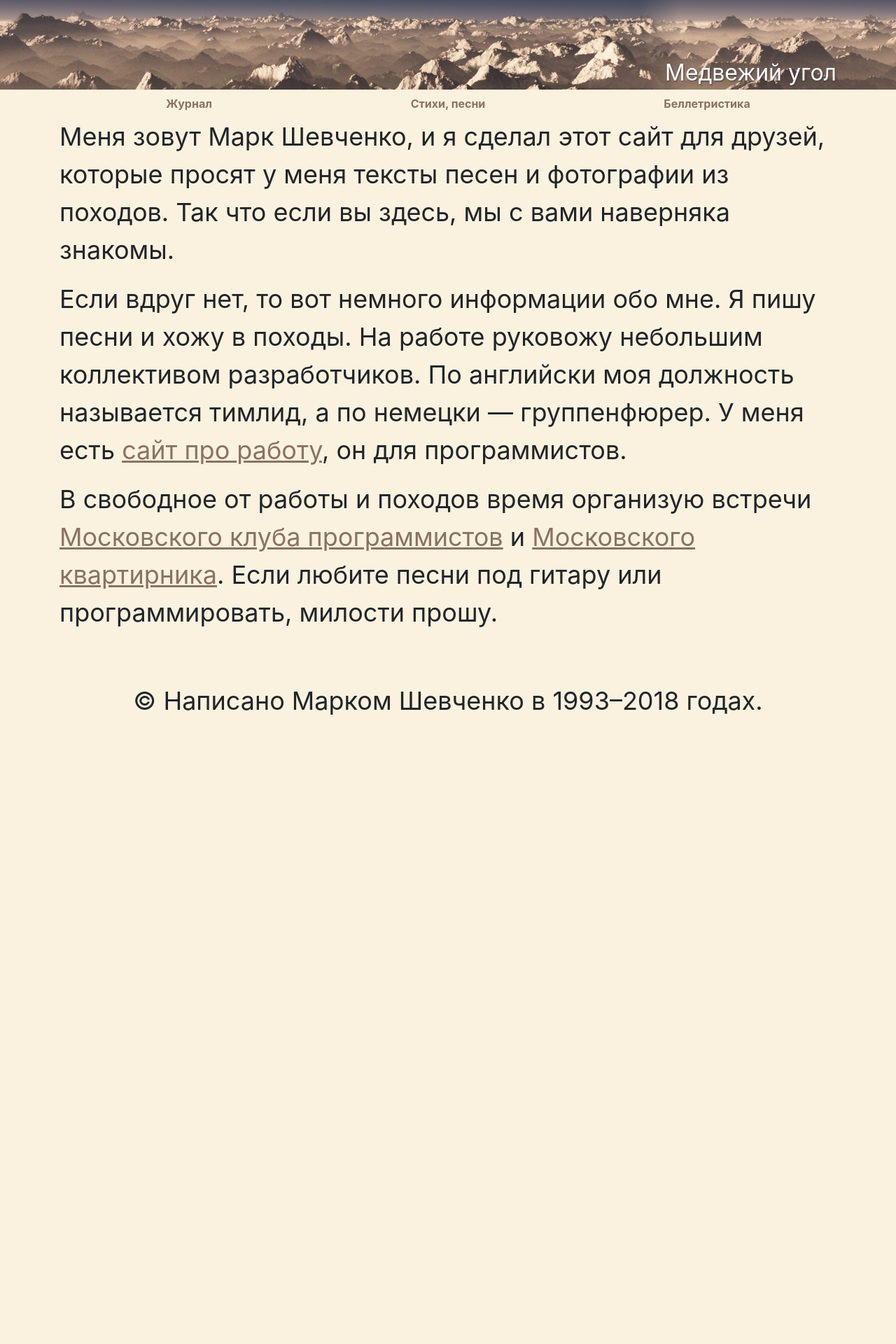
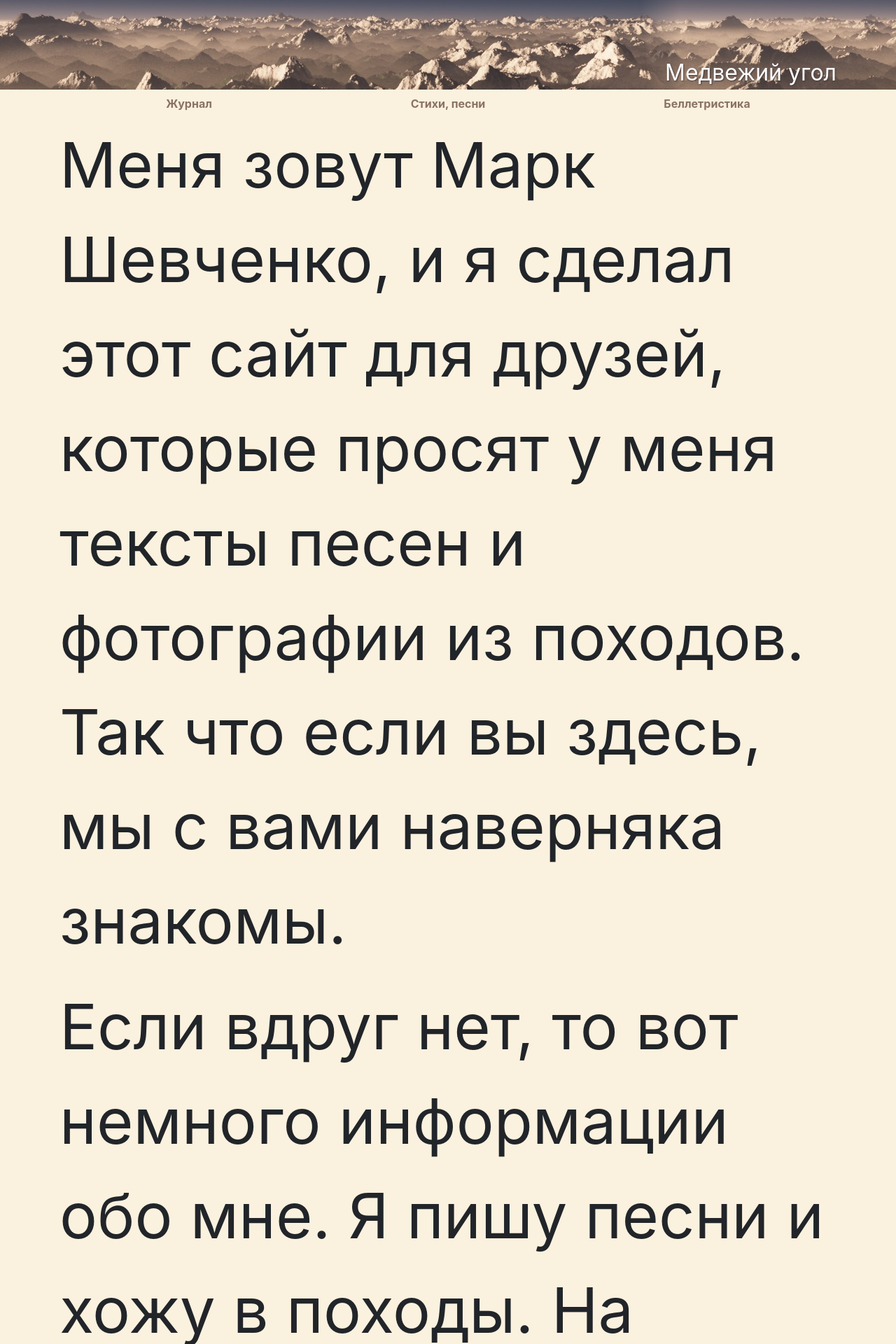
Before and after one commit to mark-shevchenko-name/mark-shevchenko-name.github.io, a Jekyll site: the page built from index.md, in a window 1280 px wide. Shown: the top 1920 px of the page at 70% size. Built offline with Jekyll 4.4.1, drawn with Linux system fonts in a browser that asks for light colours; before the commit the page ends 1028 px from its top, so only the background shows below that; some of the changed text lies outside the part shown.

Commit message:
Утояняю размер шрифта

```diff
--- a/_layouts/main.html
+++ b/_layouts/main.html
@@ -30,7 +30,7 @@
       {{ content }}
     </article>
     <footer class="container text-center">
-      &copy; Написано Марком Шевченко в 1993&ndash;2018 годах.
+      &copy; Написано Марком Шевченко.
     </footer>
     <script src="https://code.jquery.com/jquery-3.3.1.slim.min.js" integrity="sha384-q8i/X+965DzO0rT7abK41JStQIAqVgRVzpbzo5smXKp4YfRvH+8abtTE1Pi6jizo" crossorigin="anonymous"></script>
     <script src="https://cdnjs.cloudflare.com/ajax/libs/popper.js/1.14.3/umd/popper.min.js" integrity="sha384-ZMP7rVo3mIykV+2+9J3UJ46jBk0WLaUAdn689aCwoqbBJiSnjAK/l8WvCWPIPm49" crossorigin="anonymous"></script>
--- a/css/main.css
+++ b/css/main.css
@@ -1,6 +1,6 @@
 body {
 	background-color: #FBF1DF;
-	font-size: calc(4vmin);
+	font-size: calc(10vmin);
 }
 
 h1,
```
